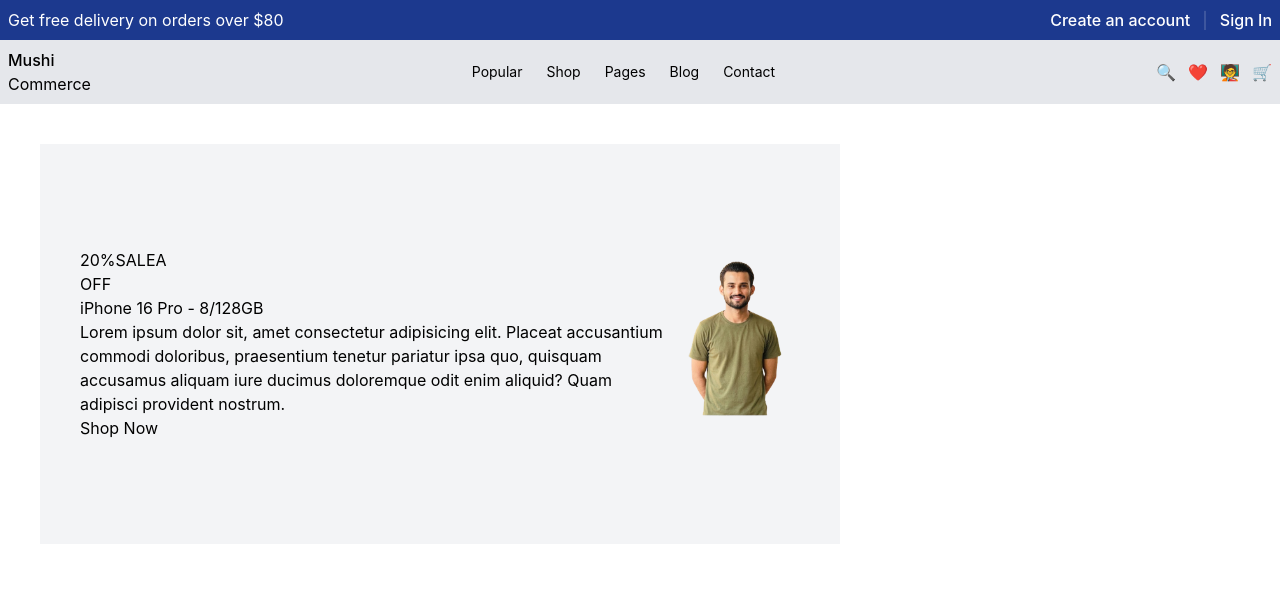
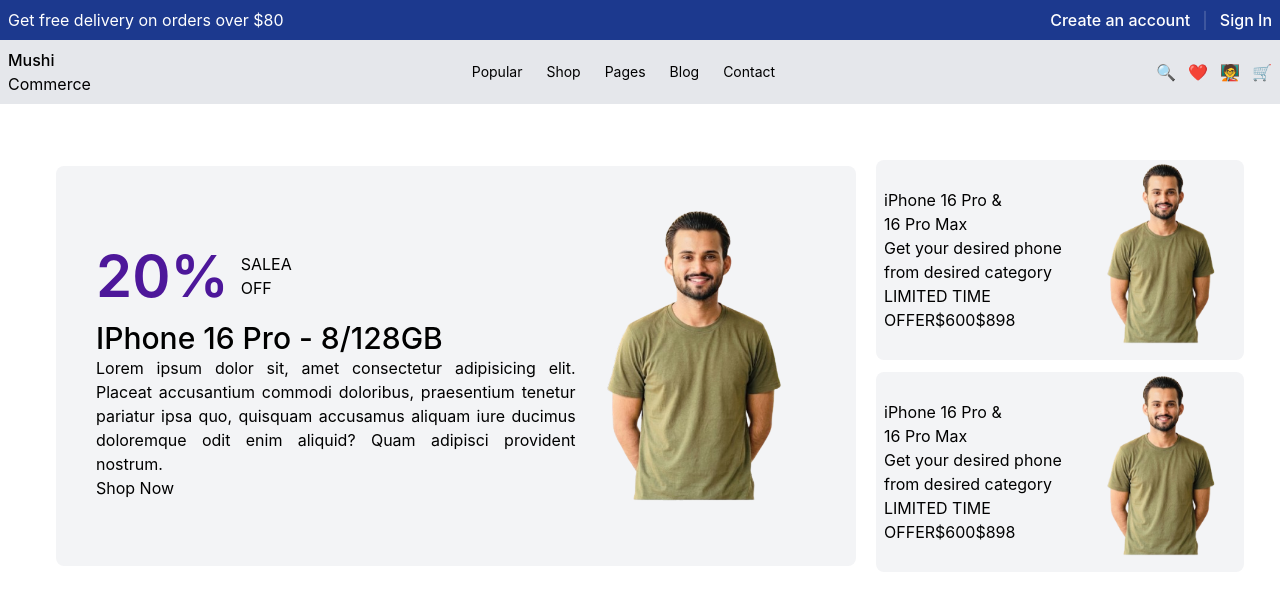
Before and after one commit to alimusahaf114/ClonnedEcommerceWebApp, a React (Vite) app in the folder musahafCommerce/: page / in a window 1280 px wide. Shown: the top 594 px of the page. Built offline with nearby package versions, Linux system fonts and the light colour scheme.

Commit message:
I have just featured few more component

```diff
--- a/musahafCommerce/src/App.css
+++ b/musahafCommerce/src/App.css
@@ -1,6 +1,7 @@
 @import "tailwindcss";
 *{
     margin: 0;
+    /* padding: 0; */
     box-sizing: border-box;
 }
 .pagesMenu{
--- a/musahafCommerce/src/compnonets/layout/Hero.jsx
+++ b/musahafCommerce/src/compnonets/layout/Hero.jsx
@@ -4,17 +4,17 @@
 const Hero = () => {
   return (
     <div>
-      <div className="previewProduct p-10 flex items-center ">
-        <div className="productCardPreview w-[50rem] h-100 p-10 bg-gray-100 flex items-center">
-          <div className="info ">
-            <div>
-              <span>20%</span>
-              <span>
+      <div className="previewProduct p-14 flex items-center gap-5  ">
+        <div className="productCardPreview w-[50rem] rounded-lg h-100 p-10 bg-gray-100 flex items-center">
+          <div className="info w-200 ">
+            <div className="flex items-center gap-3">
+              <span className=" font-semibold text-heading-3 sm:text-[58px] text-violet-900">20%</span>
+              <span className="">
                 SALEA <br /> OFF
               </span>
             </div>
-            <h2>iPhone 16 Pro - 8/128GB</h2>
-            <p>
+            <h2 className="text-3xl font-medium">IPhone 16 Pro - 8/128GB</h2>
+            <p className="text-justify">
               Lorem ipsum dolor sit, amet consectetur adipisicing elit. Placeat
               accusantium commodi doloribus, praesentium tenetur pariatur ipsa
               quo, quisquam accusamus aliquam iure ducimus doloremque odit enim
@@ -26,6 +26,42 @@
             <img src={heroImg} alt="Musahaf" />
           </div>
         </div>
+        <div className="sideCard flex flex-col gap-3">
+          <div className="card w-[23rem] rounded-lg h-50 p-2 bg-gray-100 flex items-center">
+            <div className="info">
+              <div className="mobDetail">
+                <h2>iPhone 16 Pro & <br /> 16 Pro Max</h2>
+              <span>Get your desired phone
+               <br /> from desired category</span>
+              </div>
+              <div className="mobPrice">
+                <span>LIMITED TIME OFFER</span>
+                <span>$600</span>
+                <span>$898</span>
+              </div>
+            </div>
+            <div className="imagePreview w-1/2">
+            <img src={heroImg} alt="Musahaf" />
+          </div>
+          </div>
+          <div className="card w-[23rem] rounded-lg h-50 p-2 bg-gray-100 flex items-center">
+            <div className="info">
+              <div className="mobDetail">
+                <h2>iPhone 16 Pro & <br /> 16 Pro Max</h2>
+              <span>Get your desired phone
+               <br /> from desired category</span>
+              </div>
+              <div className="mobPrice">
+                <span>LIMITED TIME OFFER</span>
+                <span>$600</span>
+                <span>$898</span>
+              </div>
+            </div>
+            <div className="imagePreview w-1/2">
+            <img src={heroImg} alt="Musahaf" />
+          </div>
+          </div>
+        </div>
       </div>
     </div>
   );
```
